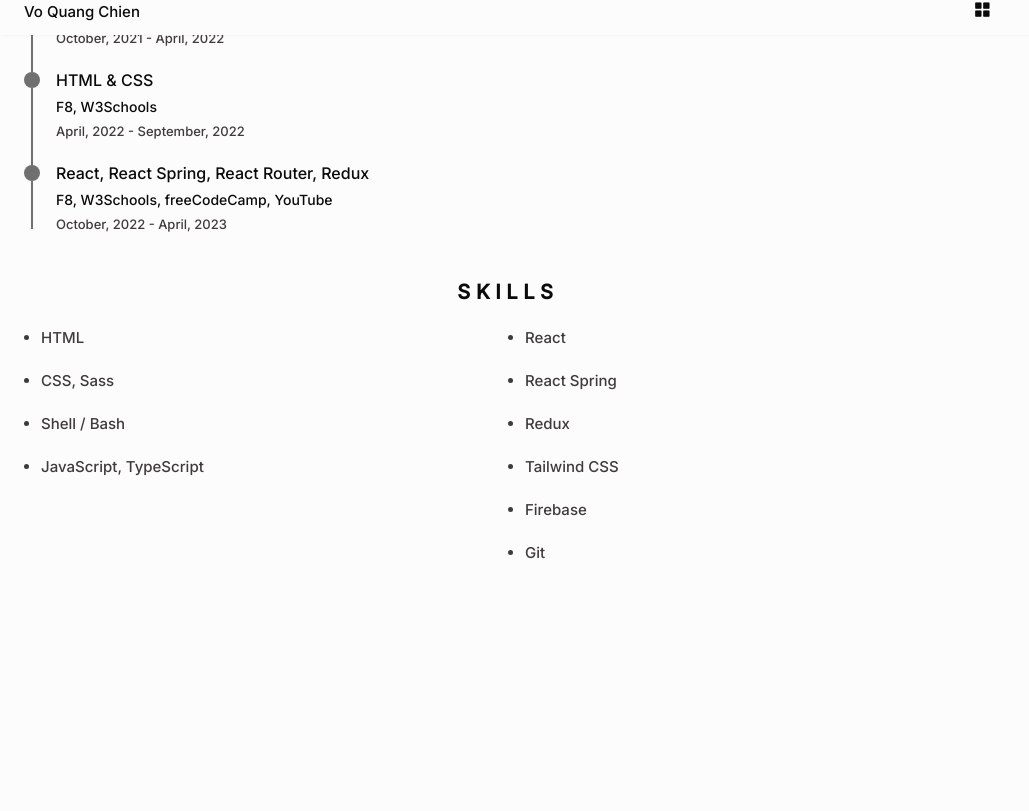
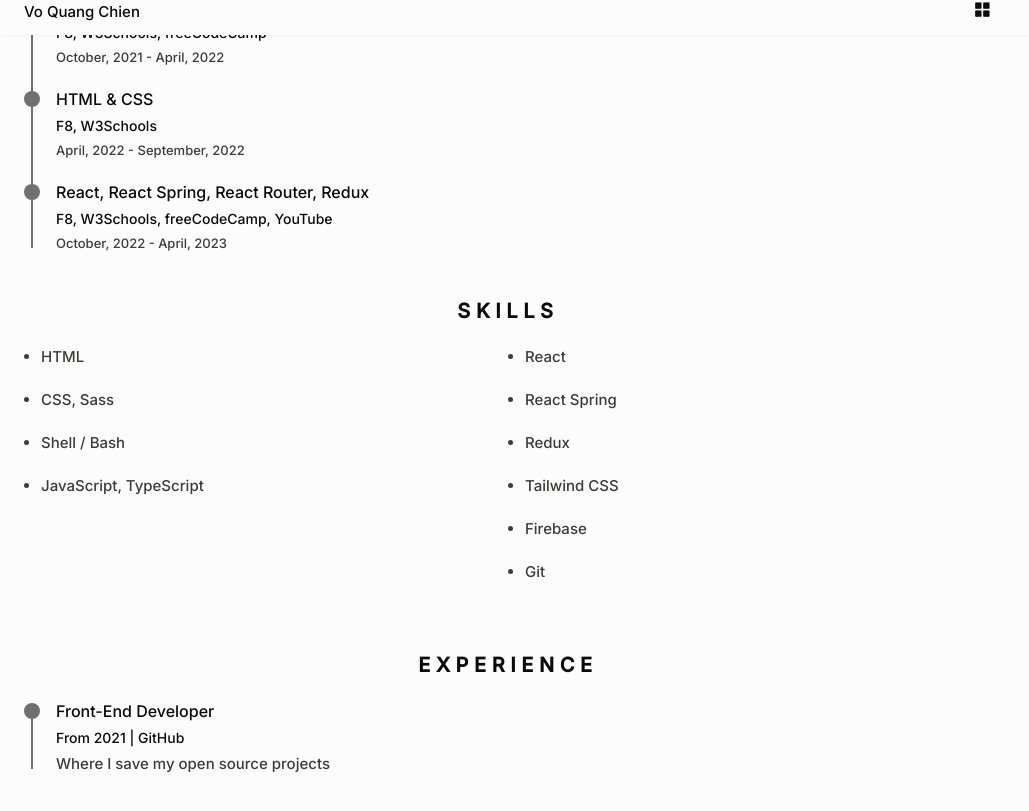
Before and after one commit to yeuxacucodon/curriculum-vitae, a React (Vite) app: page / in a window 1280 px wide. Shown: the part 765-1576 px from the top of the page, without its empty margins (0-1029 px from the left). Before the commit the page ends 1423 px from the top, so only its background shows below. Built offline with nearby package versions, Linux system fonts and the light colour scheme.

Commit message:
update experience

```diff
--- a/src/components/Body.tsx
+++ b/src/components/Body.tsx
@@ -1,8 +1,11 @@
+// Left
 import Info from "./Info";
 import Social from "./Social";
 import Profile from "./Profile";
 import Education from "./Education";
 import Skills from "./Skills";
+// Right
+import Experience from "./Experience";
 
 export default function Body() {
   return (
@@ -15,6 +18,10 @@ export default function Body() {
           <Education />
           <Skills />
         </div>
+
+        <div className="resume__right">
+          <Experience />
+        </div>
       </div>
     </main>
   );
--- /dev/null
+++ b/src/components/Experience.tsx
@@ -0,0 +1,22 @@
+export default function Experience() {
+  return (
+    <section className="experience section" id="experience">
+      <h2 className="section-title">Experience</h2>
+
+      <div className="experience__container bd-grid">
+        <div className="experience__content">
+          <div className="experience__time">
+            <span className="experience__rounder"></span>
+            <span className="experience__line"></span>
+          </div>
+
+          <div className="experience__data bd-grid">
+            <h3 className="experience__title">Front-End Developer</h3>
+            <span className="experience__company">From 2021 | GitHub</span>
+            <p className="experience__descripttion">Where I save my open source projects</p>
+          </div>
+        </div>
+      </div>
+    </section>
+  );
+}
--- a/src/components/Profile.tsx
+++ b/src/components/Profile.tsx
@@ -3,9 +3,9 @@ export default function Profile() {
     <section className="profile section" id="profile">
       <h2 className="section-title">Profile</h2>
       <p className="profile__description">
-        I am constantly learning to improve my programming skills to develop professionally. I am always happy to take
-        on any task. I have several years of experience working with JavaScript, TypeScript, HTML & CSS, React, Redux,
-        React Spring, NEXT.js and Git.
+        I'm always learning to improve my programming skills to develop professionally. I'm always work responsibly and
+        happy to take on any task. I have several years of experience working with JavaScript, TypeScript, HTML & CSS,
+        React, Redux, React Spring, NEXT.js and Git.
       </p>
     </section>
   );
--- a/src/style.scss
+++ b/src/style.scss
@@ -228,13 +228,16 @@ img {
   text-align: center;
 }
 
-// Education
-.education__content {
+// Education and Experience
+.education__content,
+.experience__content {
   display: flex;
-  .education__time {
+  .education__time,
+  .experience__time {
     padding-right: 1rem;
   }
-  .education__rounder {
+  .education__rounder,
+  .experience__rounder {
     position: relative;
     display: block;
     width: 16px;
@@ -243,20 +246,24 @@ img {
     border-radius: 50%;
     margin-top: 2px;
   }
-  .education__line {
+  .education__line,
+  .experience__line {
     display: block;
     width: 2px;
     height: 120%;
     background-color: $text-color-light;
     transform: translate(7px, 0);
   }
-  .education__data {
+  .education__data,
+  .experience__data {
     gap: 0.5rem;
   }
-  .education__title {
+  .education__title,
+  .experience__title {
     font-size: $h3-font-size;
   }
-  .education__studies {
+  .education__studies,
+  .experience__company {
     font-size: $small-font-size;
     color: $title-color;
   }
@@ -264,8 +271,10 @@ img {
     font-size: $smaller-font-size;
   }
 }
-.education__content:last-child {
-  .education__line {
+.education__content:last-child,
+.experience__content:last-child {
+  .education__line,
+  .experience__line {
     height: 70%;
   }
 }
```
